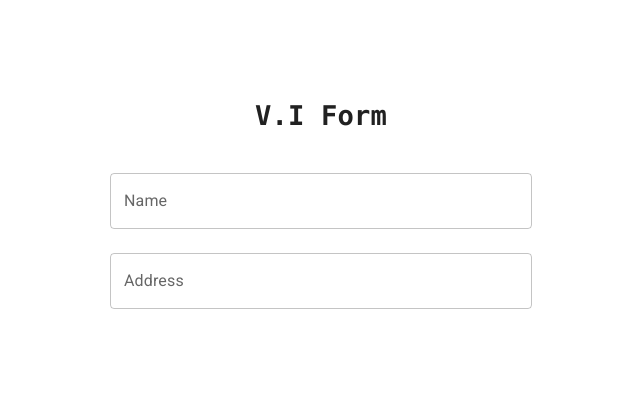
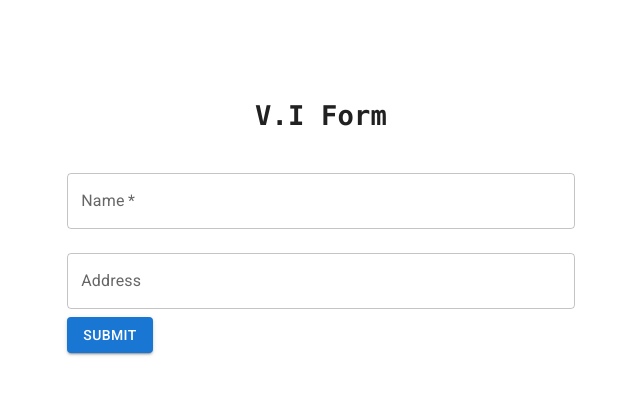
Before and after one commit to luketurnbull/vi-form, a Next.js app: page / in a window 1280 px wide. Shown: the top 394 px of the page, without its empty margins (319-959 px from the left). Built offline with nearby package versions, Linux system fonts and the light colour scheme.

Commit message:
Commit current state with no validation

```diff
--- a/src/components/molecules/text-input.tsx
+++ b/src/components/molecules/text-input.tsx
@@ -2,6 +2,7 @@
 
 import { Control, Controller, FieldValues } from "react-hook-form";
 import { TextField } from "@mui/material";
+import { useMemo } from "react";
 
 type TextInputProps = {
   name: string;
@@ -16,22 +17,29 @@ export default function TextInput({
   control,
   required,
 }: TextInputProps) {
+  const validationRules = required ? { required: `${label} is required` } : {};
+
   return (
     <Controller
       name={name}
       control={control}
-      rules={{ required: required ? `${label} is required` : false }}
-      render={({ field, fieldState: { error } }) => (
+      rules={validationRules}
+      defaultValue=""
+      render={({ field, fieldState: { error } }) => {
+        console.log(error);
+        return (
           <TextField
             {...field}
             label={label}
+            required={required}
             error={!!error}
             helperText={error ? error.message : null}
             fullWidth
             variant="outlined"
             margin="normal"
           />
-      )}
+        );
+      }}
     />
   );
 }
--- a/src/components/organisms/user-form.tsx
+++ b/src/components/organisms/user-form.tsx
@@ -1,7 +1,14 @@
 "use client";
 
-import { Control, FieldValues, Form, useForm } from "react-hook-form";
+import {
+  Control,
+  FieldValues,
+  Form,
+  SubmitHandler,
+  useForm,
+} from "react-hook-form";
 import TextInput from "@/components/molecules/text-input";
+import Button from "@mui/material/Button";
 
 export type FormInput = {
   type: "text" | "email" | "phone" | "postcode" | "select" | "checkbox";
@@ -16,10 +23,32 @@ type FormData = {
 };
 
 export default function UserForm({ formInputs }: FormData) {
-  const { handleSubmit, control } = useForm();
+  // Create an object with default values
+  const defaultValues = formInputs.reduce((acc, input) => {
+    acc[input.name] = input.type === "checkbox" ? false : "";
+    return acc;
+  }, {} as Record<string, any>);
+
+  const {
+    handleSubmit,
+    control,
+    formState: { errors, isDirty, isValid },
+  } = useForm({
+    defaultValues,
+  });
+
+  console.log(`
+    Errors: ${JSON.stringify(errors)}
+    Is dirty: ${JSON.stringify(isDirty)}
+    Is valid: ${JSON.stringify(isValid)}
+  `);
+
+  const onSubmit: SubmitHandler<FieldValues> = (data) => {
+    console.log(data);
+  };
 
   return (
-    <form onSubmit={handleSubmit(() => {})}>
+    <form onSubmit={handleSubmit(onSubmit)}>
       {formInputs.map((formInput: FormInput) => (
         <InputFactory
           key={formInput.name}
@@ -27,6 +56,9 @@ export default function UserForm({ formInputs }: FormData) {
           control={control}
         />
       ))}
+      <Button type="submit" variant="contained" color="primary">
+        Submit
+      </Button>
     </form>
   );
 }
```
Also changed, not shown: 1 other file (tests, documents, lock files or other folders). Lines whose indentation alone changed are shown as unchanged.
